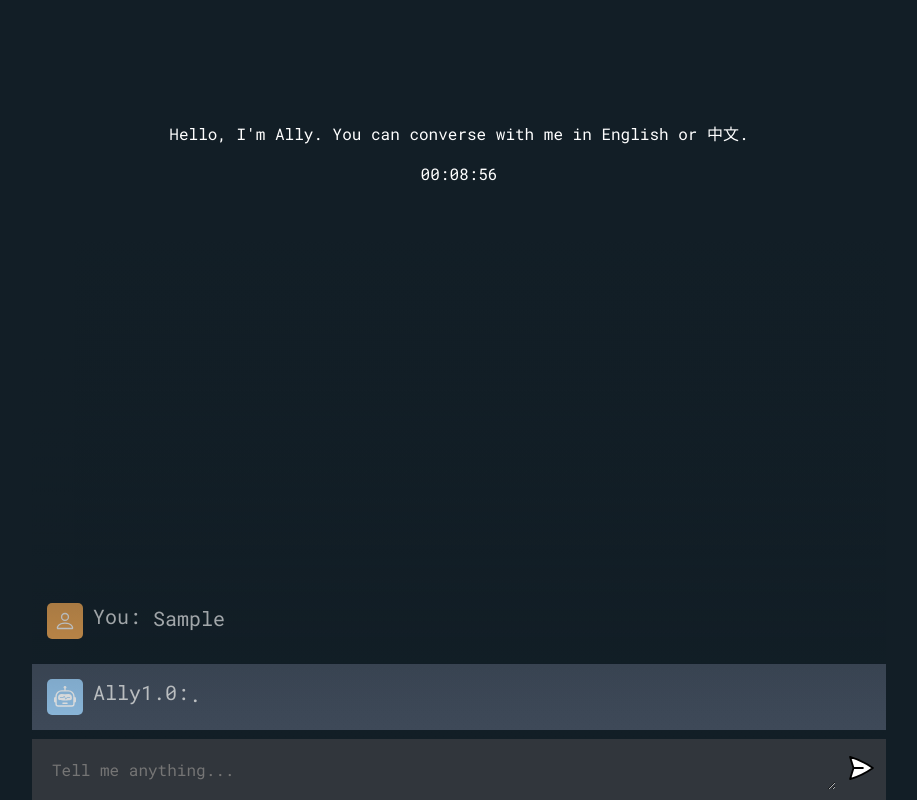
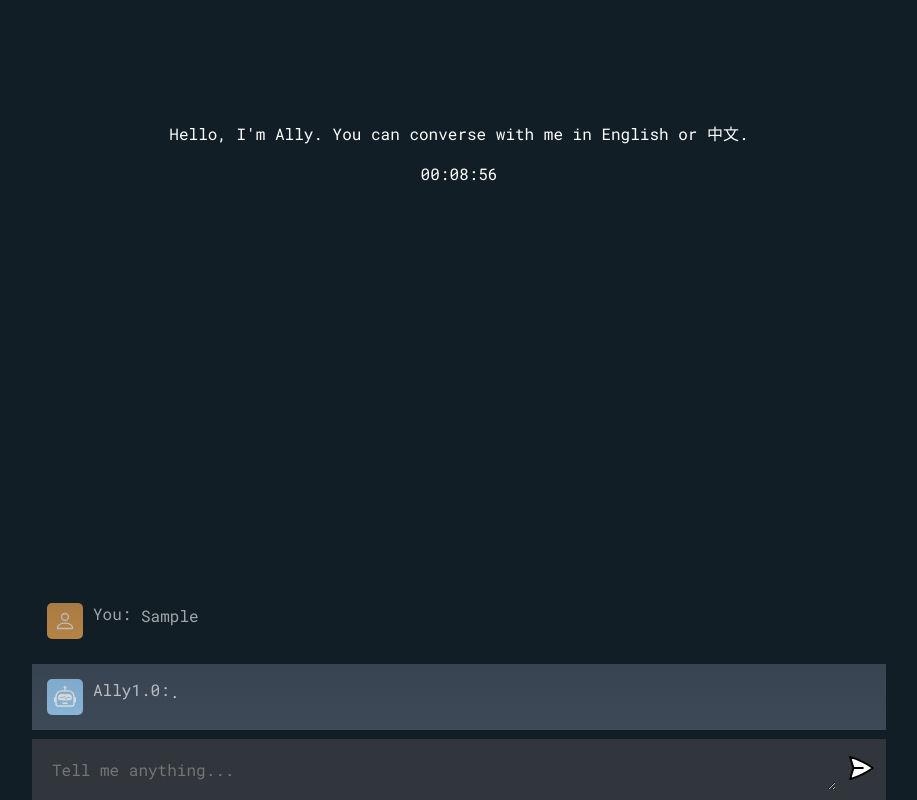
Before and after one commit to wuall826/Allybot1.0, a website built with Vite: page client/index.html in a window 1280 px wide. Both pictures are taken after typing "Sample" into the empty fields and a click on the button 1042 px from the left and 769 px from the top of the page. Shown: the whole page, without its empty margins (181-1098 px from the left). Built offline with nearby package versions, Linux system fonts and the light colour scheme; no server answers.

Commit message:
Update style.css

```diff
--- a/client/style.css
+++ b/client/style.css
@@ -146,7 +146,7 @@ body {
 
 .prefix {
   color: #dcdcdc;
-  font-size: 20px;
+  font-size: 16px;
   margin-bottom: 4px;
 }
 
@@ -246,7 +246,7 @@ body {
   flex: 1;
 
   color: #dcdcdc;
-  font-size: 20px;
+  font-size: 16px;
 
   max-width: 100%;
   overflow-x: scroll;
```
